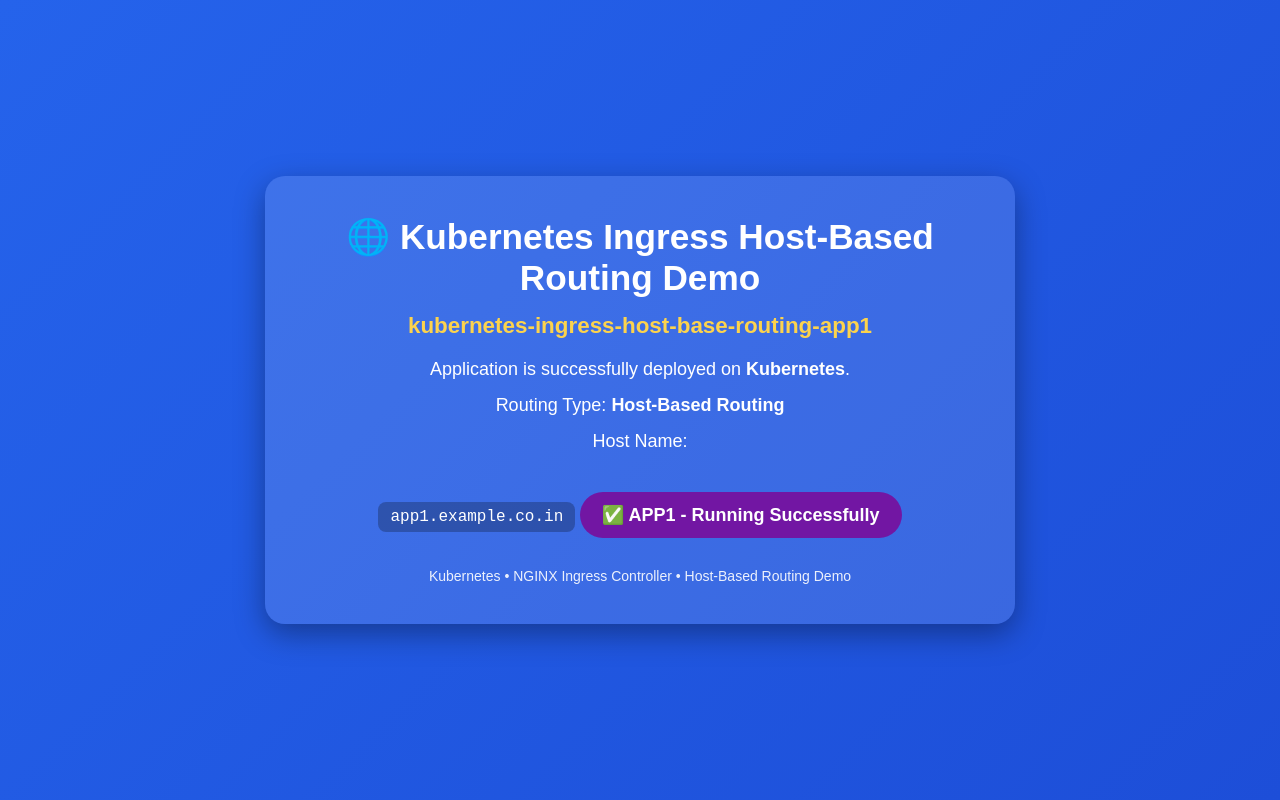
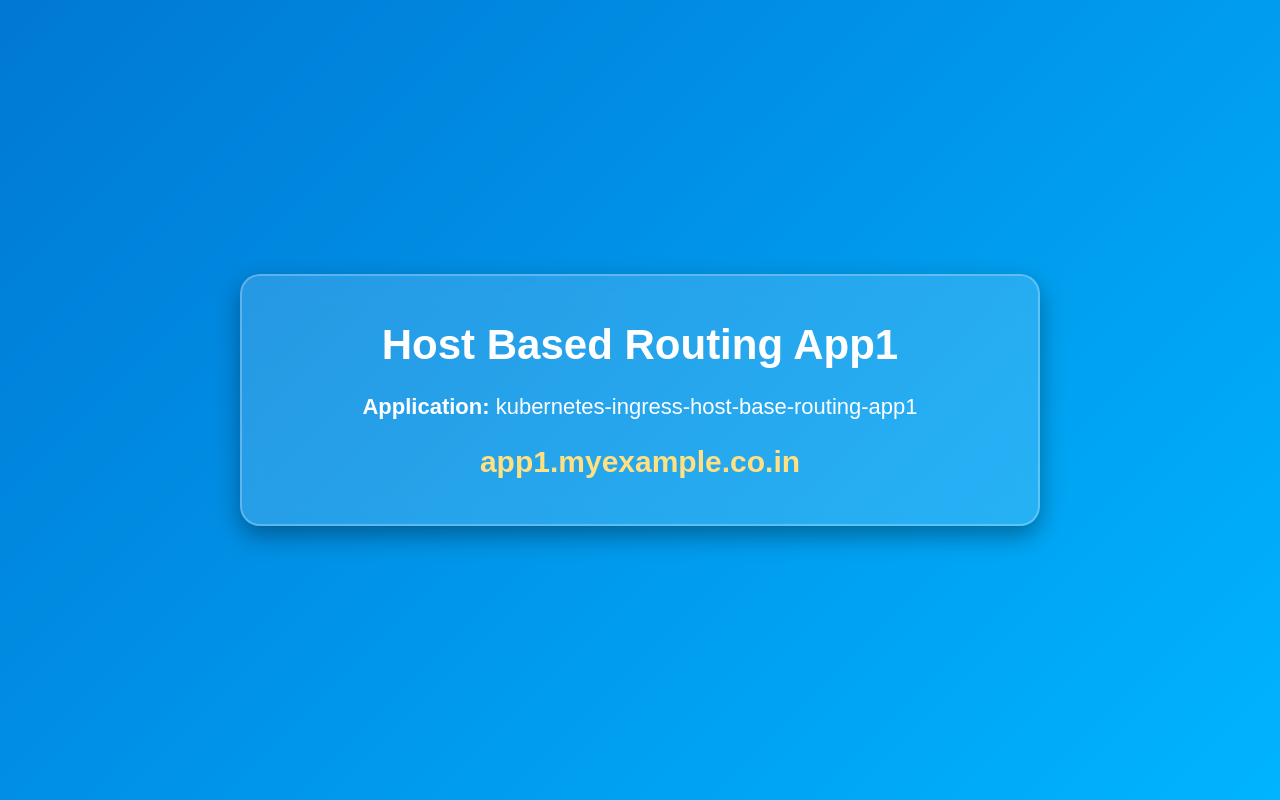
Before and after one commit to mehul-kubernetes/myexample-ingress-host-base-routing, a website: page App1/index.html in a window 1280 px wide. Drawn offline with Linux system fonts and the light colour scheme.

Commit message:
add host base routing files

```diff
--- a/App1/index.html
+++ b/App1/index.html
@@ -4,7 +4,7 @@
 <head>
     <meta charset="UTF-8">
     <meta name="viewport" content="width=device-width, initial-scale=1.0">
-    <title>kubernetes-ingress-host-base-routing-app1</title>
+    <title>Host Based Routing App1</title>
 
     <style>
         * {
@@ -15,94 +15,52 @@
 
         body {
             font-family: Arial, Helvetica, sans-serif;
-            background: linear-gradient(135deg, #2563EB, #1D4ED8);
+            background: linear-gradient(135deg, #0078D4, #00B4FF);
             color: white;
             display: flex;
             justify-content: center;
             align-items: center;
             height: 100vh;
+            text-align: center;
         }
 
-        .container {
-            text-align: center;
-            background: rgba(255, 255, 255, 0.12);
-            padding: 40px;
+        .card {
+            background: rgba(255, 255, 255, .15);
+            padding: 45px;
             border-radius: 20px;
-            box-shadow: 0 10px 30px rgba(0, 0, 0, 0.35);
-            max-width: 750px;
+            backdrop-filter: blur(12px);
+            border: 2px solid rgba(255, 255, 255, .25);
+            box-shadow: 0 10px 25px rgba(0, 0, 0, .35);
+            max-width: 800px;
+            width: 90%;
         }
 
         h1 {
-            font-size: 2.2rem;
-            margin-bottom: 15px;
+            font-size: 42px;
+            margin-bottom: 25px;
         }
 
-        .app-name {
-            color: #FCD34D;
-            font-size: 1.4rem;
-            font-weight: bold;
-            margin-bottom: 20px;
+        p {
+            font-size: 22px;
+            margin: 15px 0;
         }
 
-        .info {
-            margin: 15px 0;
-            font-size: 18px;
-        }
-
-        code {
-            background: rgba(0, 0, 0, 0.25);
-            padding: 6px 12px;
-            border-radius: 8px;
-            font-size: 16px;
-        }
-
-        .status {
-            display: inline-block;
+        .url {
             margin-top: 25px;
-            background: #7216a3;
-            padding: 12px 22px;
-            border-radius: 30px;
+            font-size: 30px;
             font-weight: bold;
-            font-size: 18px;
-        }
-
-        footer {
-            margin-top: 30px;
-            font-size: 14px;
-            opacity: 0.9;
+            color: #FFE082;
         }
     </style>
 </head>
 
 <body>
-    <div class="container">
-        <h1>🌐 Kubernetes Ingress Host-Based Routing Demo</h1>
+    <div class="card">
+        <h1>Host Based Routing App1</h1>
 
-        <div class="app-name">
-            kubernetes-ingress-host-base-routing-app1
-        </div>
+        <p><strong>Application:</strong> kubernetes-ingress-host-base-routing-app1</p>
 
-        <p class="info">
-            Application is successfully deployed on <strong>Kubernetes</strong>.
-        </p>
-
-        <p class="info">
-            Routing Type: <strong>Host-Based Routing</strong>
-        </p>
-
-        <p class="info">
-            Host Name:
-        </p>
-
-        <code>app1.example.co.in</code>
-
-        <div class="status">
-            ✅ APP1 - Running Successfully
-        </div>
-
-        <footer>
-            Kubernetes • NGINX Ingress Controller • Host-Based Routing Demo
-        </footer>
+        <div class="url">app1.myexample.co.in</div>
     </div>
 </body>
 
```
Also changed, not shown: App2/index.html (+23 -65 lines).
